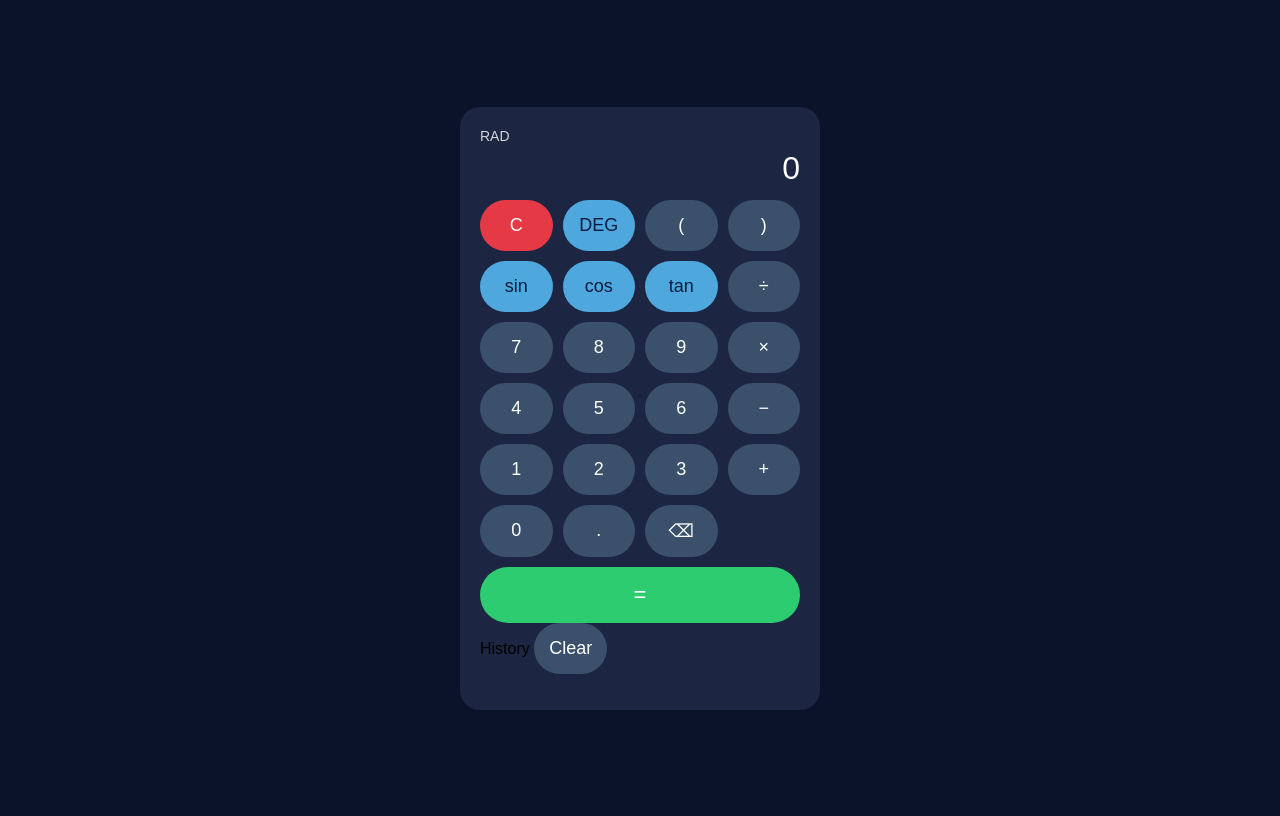
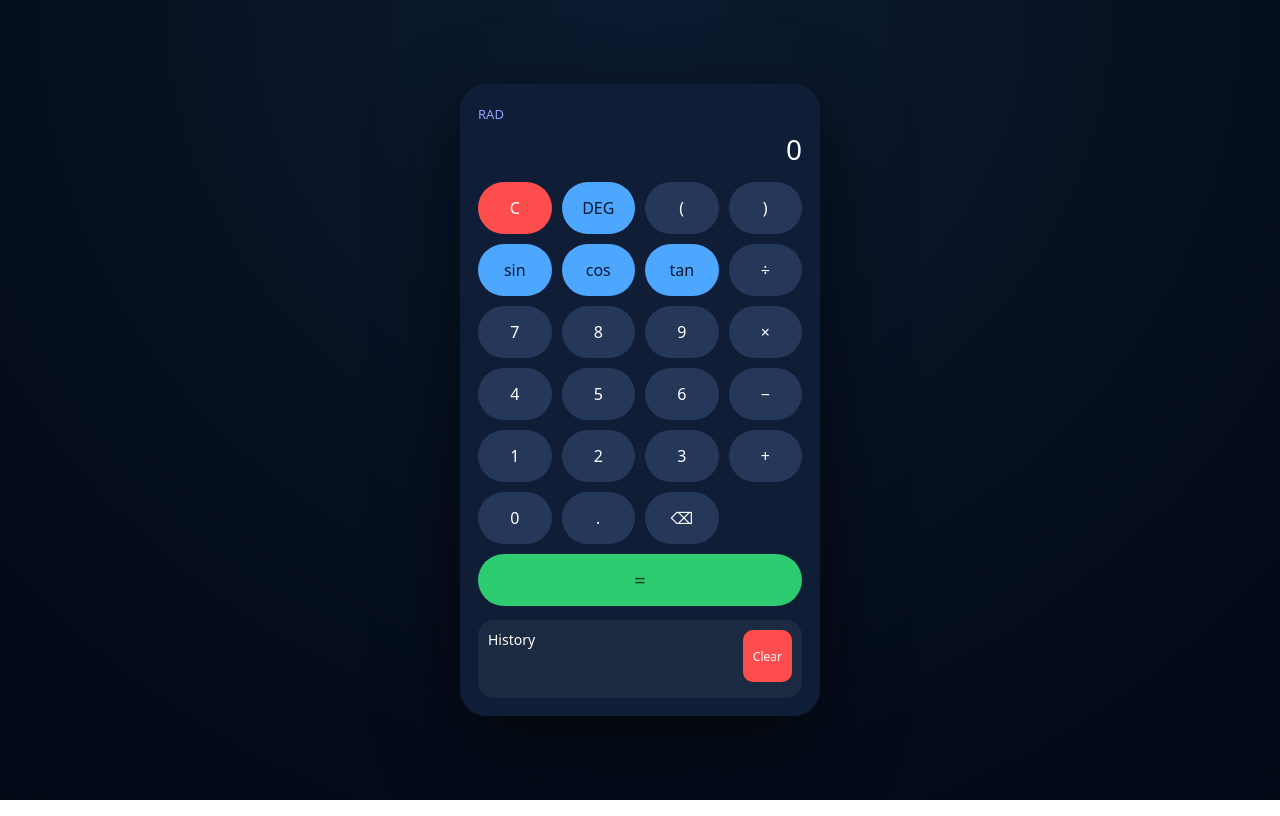
Before and after one commit to siddharthakaithwar-sys/ultimate-calculator-engine, a plain HTML site: page index.html in a window 1280 px wide. Drawn offline with Linux system fonts and the light colour scheme.

Commit message:
Refactor styles for calculator and history sections
Updated styles for the calculator and history components.

```diff
--- a/style.css
+++ b/style.css
@@ -1,34 +1,40 @@
+* {
+  box-sizing: border-box;
+  font-family: system-ui, sans-serif;
+}
+
 body {
-  background: #0b132b;
-  font-family: sans-serif;
+  margin: 0;
+  min-height: 100vh;
+  background: radial-gradient(circle at top, #0c1a2f, #020814);
   display: flex;
   justify-content: center;
   align-items: center;
-  height: 100vh;
 }
 
 .calculator {
-  background: #1c2541;
-  padding: 20px;
-  border-radius: 20px;
-  width: 320px;
+  width: 360px;
+  background: #0f1e36;
+  border-radius: 26px;
+  padding: 18px;
+  box-shadow: 0 30px 80px rgba(0,0,0,.6);
 }
 
 .top {
-  color: white;
-  margin-bottom: 10px;
+  margin-bottom: 14px;
 }
 
 #mode {
-  font-size: 14px;
-  opacity: 0.8;
+  color: #8fa3ff;
+  font-size: 13px;
 }
 
 #display {
-  font-size: 32px;
+  color: #fff;
+  font-size: 28px;
   text-align: right;
-  margin-top: 5px;
-  min-height: 40px;
+  margin-top: 6px;
+  word-break: break-all;
 }
 
 .buttons {
@@ -38,29 +44,70 @@ body {
 }
 
 button {
-  padding: 15px;
-  font-size: 18px;
-  border-radius: 30px;
+  height: 52px;
+  border-radius: 26px;
   border: none;
-  background: #3a506b;
-  color: white;
+  font-size: 16px;
+  background: #263859;
+  color: #fff;
 }
 
 button:active {
-  transform: scale(0.95);
+  transform: scale(0.96);
 }
 
-.danger {
-  background: #e63946;
+button.blue {
+  background: #4da6ff;
+  color: #001a33;
 }
 
-.equals {
+button.danger {
+  background: #ff4d4d;
+}
+
+button.equals {
   grid-column: span 4;
   background: #2ecc71;
-  font-size: 22px;
+  color: #003b1f;
+  font-size: 20px;
 }
 
-.blue {
-  background: #4ea8de;
-  color: #061a40;
+/* HISTORY */
+
+.history {
+  margin-top: 14px;
+  background: rgba(255,255,255,0.06);
+  border-radius: 16px;
+  padding: 10px;
+  max-height: 180px;
+  overflow-y: auto;
 }
+
+.history-header {
+  display: flex;
+  justify-content: space-between;
+  color: #fff;
+  font-size: 14px;
+  margin-bottom: 6px;
+}
+
+.history-header button {
+  background: #ff4d4d;
+  border-radius: 10px;
+  font-size: 12px;
+  padding: 4px 10px;
+}
+
+#historyList {
+  list-style: none;
+  padding: 0;
+  margin: 0;
+}
+
+#historyList li {
+  font-size: 13px;
+  color: #cfd8ff;
+  padding: 6px 0;
+  border-bottom: 1px solid rgba(255,255,255,0.1);
+  word-break: break-all;
+}
```
